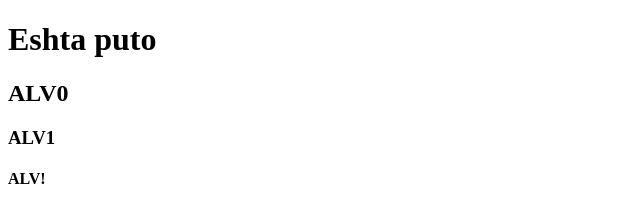
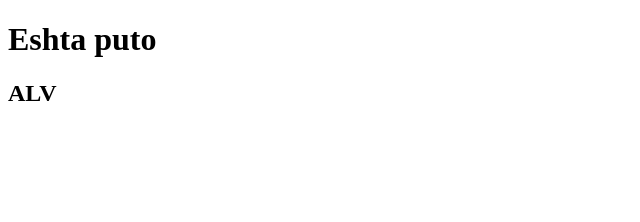
Before and after one commit to menjivar98/Repaso_parcial01, a plain HTML site: page index.html in a window 1280 px wide. Shown: the whole page, without its empty margins (0-640 px from the left). Drawn offline with Linux system fonts and the light colour scheme.

Commit message:
Update index.html

```diff
--- a/index.html
+++ b/index.html
@@ -9,11 +9,7 @@
 <body>
     <h1>Eshta puto</h1>
     <h2>
-        ALV0
-        <h3>
-            ALV1
-            <h4>ALV!</h4>
-        </h3>
+      ALV
     </h2>
 </body>
 </html>
```
